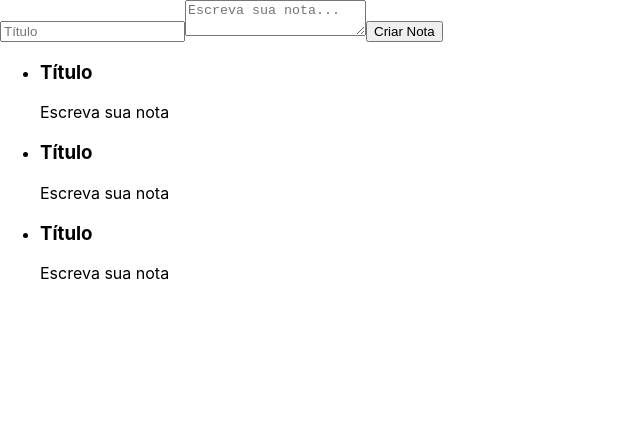
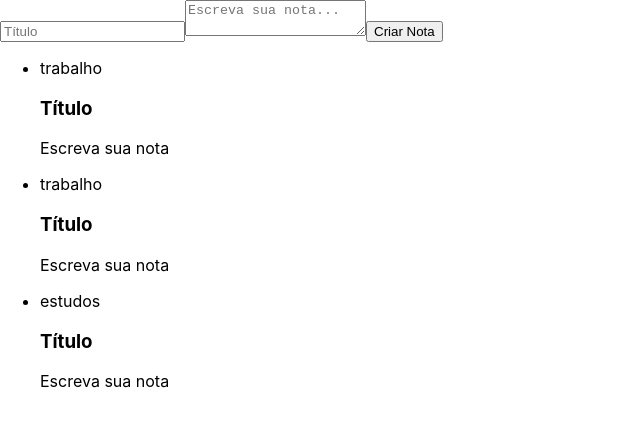
Before and after one commit to rapaiva21/Alura-React-Ceep-ListaDeNotas, a React (Create React App) app: page / in a window 1280 px wide. Shown: the top 426 px of the page, without its empty margins (0-640 px from the left). Built offline with nearby package versions, Linux system fonts and the light colour scheme.

Commit message:
foi adicionado categorias em cada CardNota e um teste de JS dentro de react.

```diff
--- a/src/components/ListaDeNotas.jsx
+++ b/src/components/ListaDeNotas.jsx
@@ -8,12 +8,16 @@ class ListaDeNotas extends Component {
         return (
             <ul>
                 <li>
+                    {console.log("tesde de JS em React")}
+                    <div>trabalho</div>
                     <CardNota/>
                 </li>
                 <li>
+                    <div>trabalho</div>
                     <CardNota/>
                 </li>
                 <li>
+                    <div>estudos</div>
                     <CardNota/>
                 </li>
             </ul>
```
